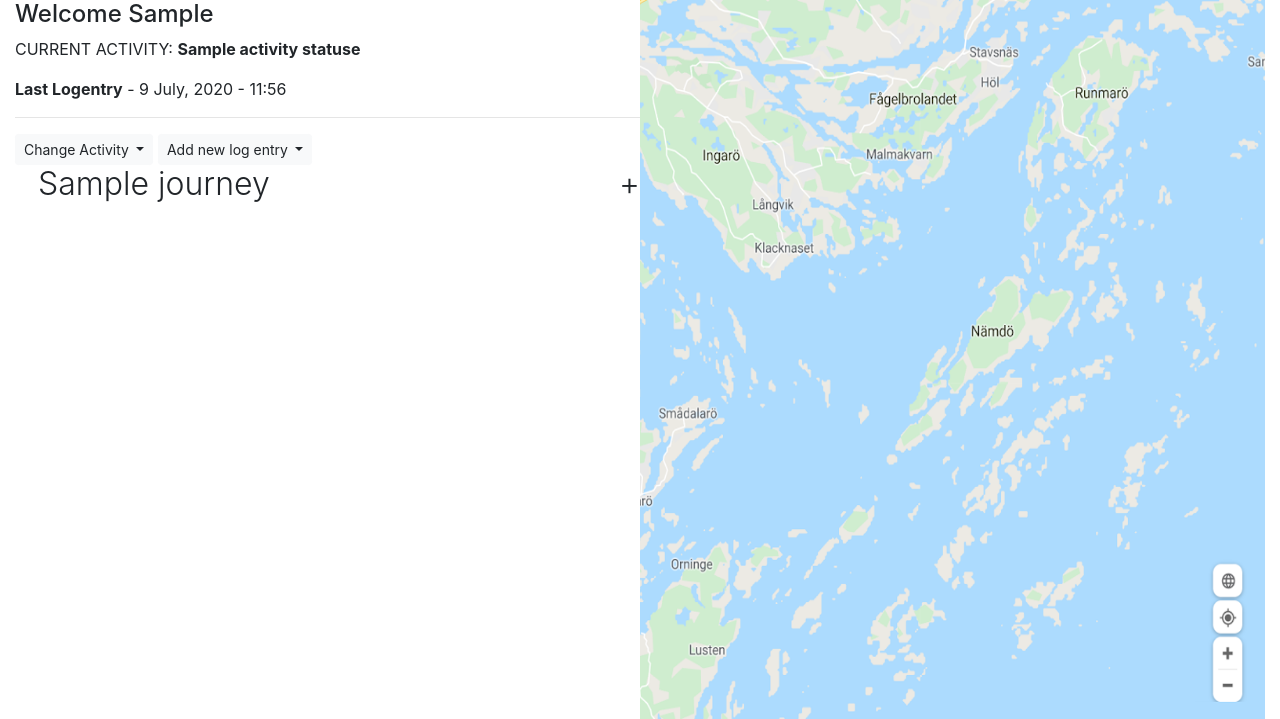
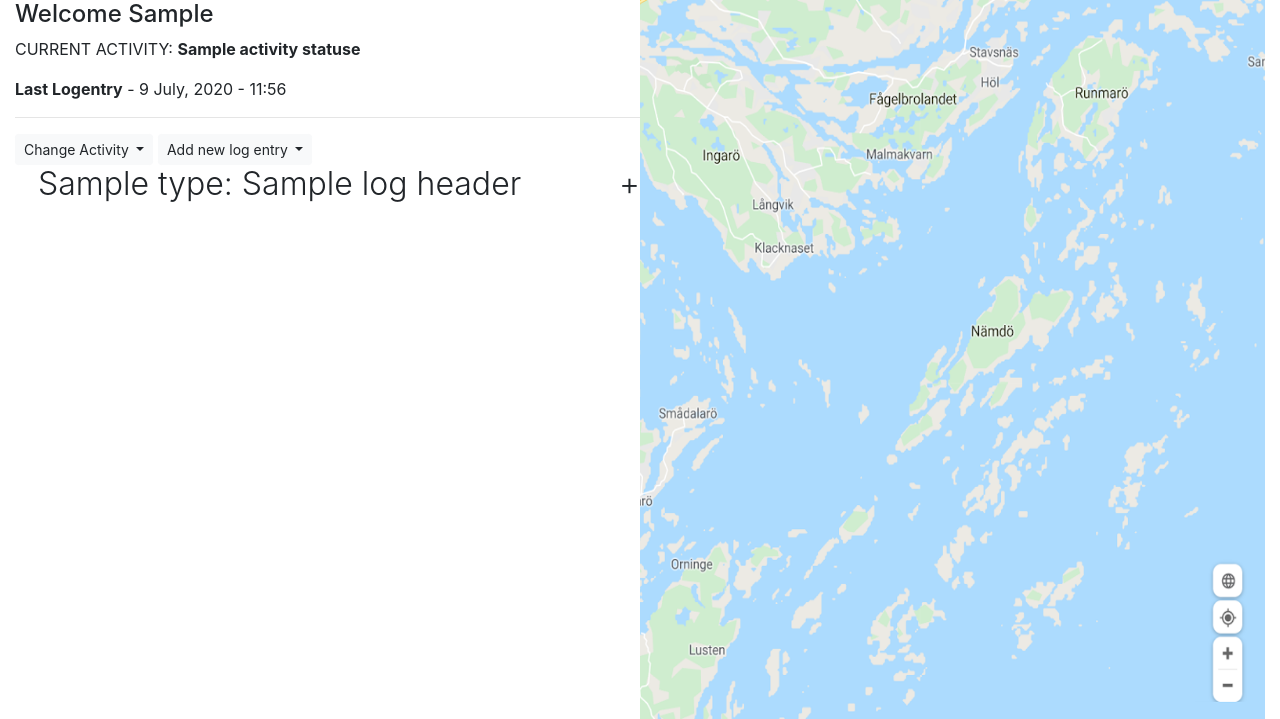
Before and after one commit to iFooledMe/Digital-Ship-Log--Code-Institute-Project-3, a Flask app: page / in a window 1280 px wide. Shown: the part 40-759 px from the top of the page. Run offline with Flask 2, Linux system fonts and the light colour scheme; the visitor is signed in with stand-in values (Sample User, id 1); a database or web service that is not in the repository returns one stand-in record (values such as "Sample title"); some libraries are stand-ins or nearby versions.

Commit message:
Renamed "Journeys" collection to log_headers

```diff
--- a/app.py
+++ b/app.py
@@ -34,6 +34,12 @@ def set_session_vars(email):
 	session['email'] = email
 	session['user_id'] = str(get_user_id(email))
 
+# ---- Update User activity code ----
+def update_user_activity(new_activity):
+	mongo.db.users.update(
+		{"email" : session['email']},
+		{"$set":{"activity_code":new_activity}})
+
 # ==== INDEX =================================================================
 @app.route('/')
 def index():
@@ -44,7 +50,7 @@ def index():
 			users=find_users(),
 			activity = get_activity_name(activity_code),
 			options = get_activity_options(activity_code),
-			journeys = get_journeys(session['user_id']))
+			log_headers = get_log_header(session['user_id']))
 	return render_template("login.html")
 
 # ==== ACTIVITY ==============================================================
@@ -65,24 +71,27 @@ def get_activity_options(activity):
 def change_activity(new_activity):
 	if new_activity == 2:
 		return render_template("newjourney.html")
-	mongo.db.users.update(
-		{"email" : session['email']},
-		{"$set":{"activity_code":new_activity}})
+	update_user_activity(new_activity)
 	return redirect(url_for("index"))
 
-# ==== JOURNEYS  =============================================================
-# ---- Get Journeys  ----
-def get_journeys(userId):
-	return mongo.db.journeys.find({
+# ==== LOG HEADERS  =============================================================
+# ---- Get Log Headers  ----
+def get_log_header(userId):
+	return mongo.db.log_headers.find({
 		"user_id" : userId})
+
+# ==== LOGTYPE: JOURNEY  =============================================================
 
 # ---- New Journey  ----
 @app.route("/newjourney", methods=["POST", "GET"])
 def newjourney():
 	if request.method == "POST":
-		journeys = mongo.db.journeys
-		journeys.insert({
+		close_journey()
+		update_user_activity(2)
+		log_headers = mongo.db.log_headers
+		log_headers.insert({
 			'user_id' : str(get_user_value("_id")),
+			'type' : "Journey",
 			'title' : request.form["title"],
 			'description' : request.form["description"],
 			'start_location' : request.form["start_location"],
@@ -91,8 +100,14 @@ def newjourney():
 			'start_datetime' : datetime.datetime.now(),
 			'end_datetime' : "",
 			'is_active' : True })
-		return redirect(url_for("index"))
-	return redirect(url_for("index"))
+		return redirect(url_for('index'))
+	return redirect(url_for('index'))
+
+# ---- Close active Journey before creating a new ----
+def close_journey():
+	find_journey = {'user_id' : session['user_id'], 'type' : 'Journey', 'is_active' : True}
+	update_values = {'$set': {'end_datetime' : datetime.datetime.now(), 'is_active' : False} }
+	mongo.db.log_headers.update_one(find_journey, update_values)
 
 # ==== SIGNUP =================================================================
 @app.route("/signup", methods=["POST", "GET"])
@@ -126,8 +141,6 @@ def login():
 			request.form['password'].encode('utf-8'),
 			validUser['password']) == validUser['password']:
 			set_session_vars(request.form['email'])
-			#session['email'] = request.form['email']
-			#session['user_id'] = str(get_user_id(request.form['email']))
 			return redirect(url_for('index'))
 		return renderBadLogin
 	return renderBadLogin
--- a/templates/index.html
+++ b/templates/index.html
@@ -55,9 +55,9 @@
         </div>
       </span>
     </div>
-    <!-- ==== JOURNEYS - Accordion Level 1 =========================== -->
+    <!-- ==== LOG HEADERS - Accordion Level 1 =========================== -->
     <div class="be-accordion" id="accordion1">
-      {% for journey in journeys %}
+      {% for log_header in log_headers %}
       <div class="card bg-transparent border-0">
         <div class="card-header bg-transparent border-0 p-0" id="heading{{ loop.index }}">
           <h5>
@@ -68,7 +68,7 @@
               aria-expanded="false"
               aria-controls="collapse{{ loop.index }}"
             >
-              {{ journey.title }}
+            {{ log_header.type }}: {{ log_header.title }}
             </a>
           </h5>
         </div>
@@ -79,19 +79,25 @@
           data-parent="#accordion1"
         >
           <div class="card-body px-1 pt-0 pb-5">
+            {% if log_header.type == "Journey" %}
             <p>
-              STARTED: {{ journey.start_datetime.strftime("%Y-%m-%d, %H:%M") }} -
-              {% if journey.is_active %}
+              STARTED: {{ log_header.start_datetime.strftime("%Y-%m-%d, %H:%M") }} -
+              {% if log_header.is_active %}
                 Ongoing
               {% else %}
-              ENDED: {{ journey.end_datetime.strftime("%Y-%m-%d, %H:%M") }}
+              ENDED: {{ log_header.end_datetime.strftime("%Y-%m-%d, %H:%M") }}
               {% endif %}
               <br>
-              FROM: {{ journey.start_location }} - TO: {{ journey.end_location }} - Distance: {{
-              journey.distance }}
+              FROM: {{ log_header.start_location }} - TO: {{ log_header.end_location }} - Distance: {{
+                log_header.distance }}
               <br>
-              DESCRIPTION: {{ journey.description}}
+              DESCRIPTION: {{ log_header.description}}
             </p>
+            {% elif log_header.type == "Service" %}
+            <p>Service record header</p>
+            {% else %}
+            <p>No Log Header Set!</p>
+            {% endif %}
             <hr />
           </div>
         </div>
```
